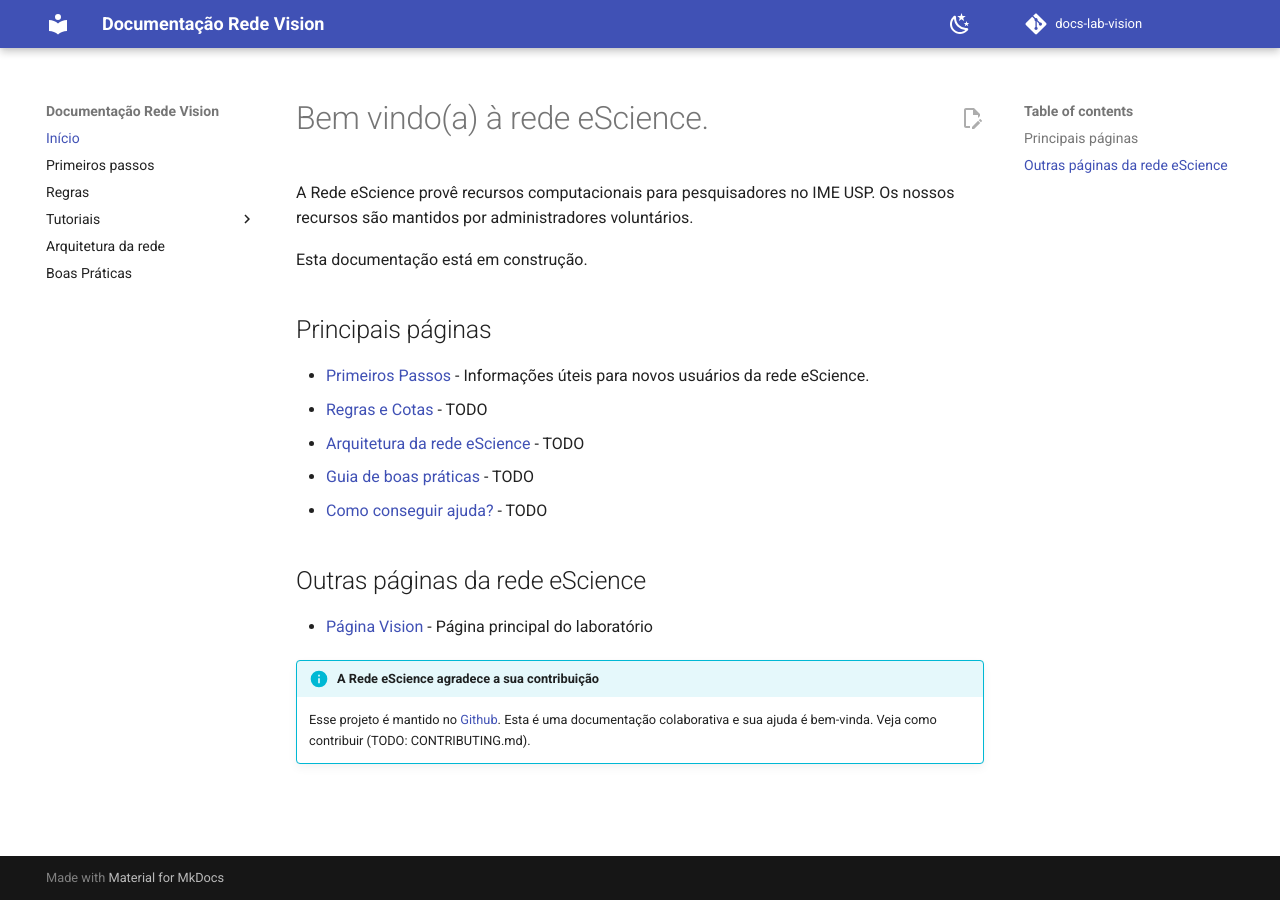
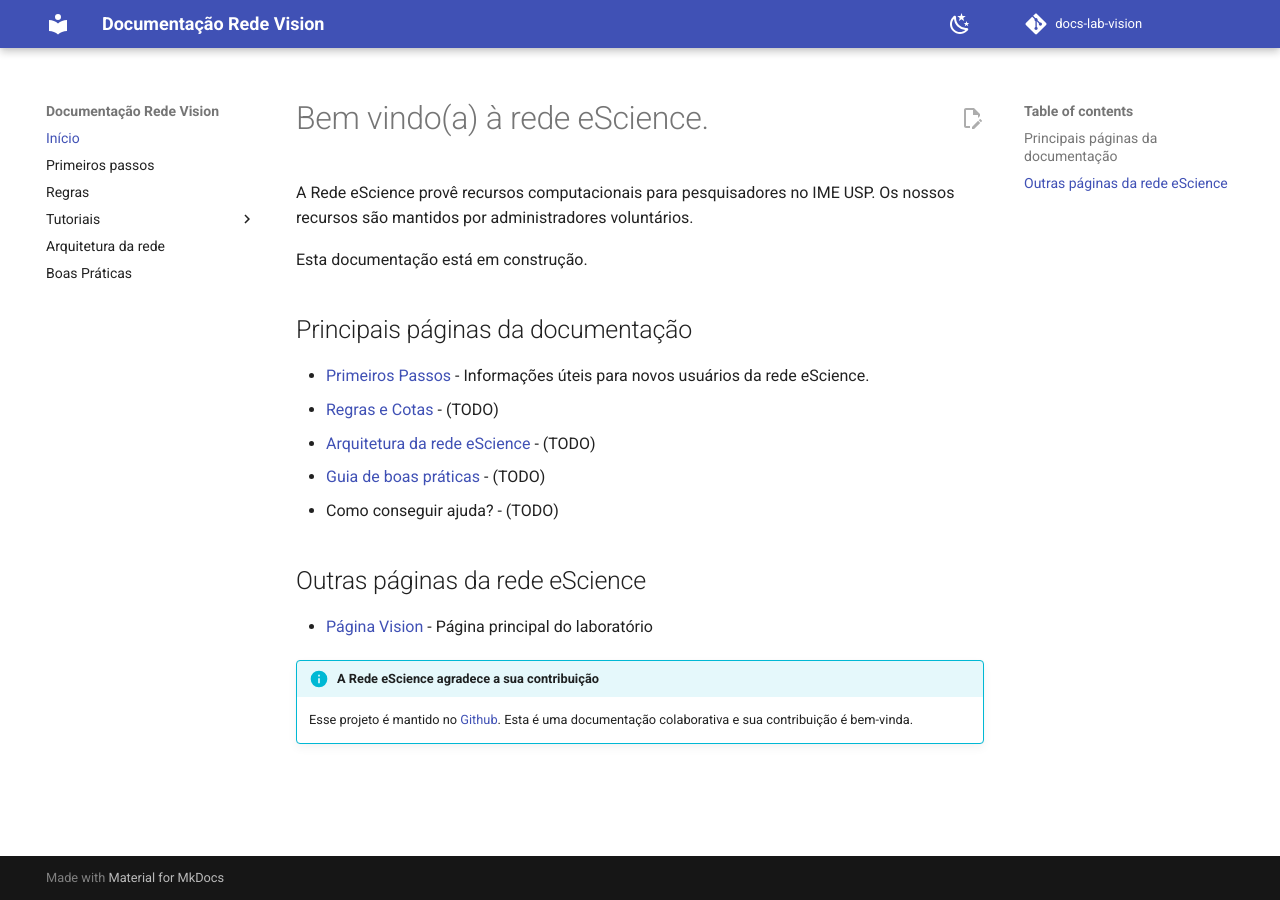
Before and after one commit to arturandre/docs-lab-vision, an MkDocs documentation site: the page built from docs/index.md, in a window 1280 px wide. Built offline with MkDocs 1.6.1 and Material for MkDocs 9.7.7, drawn with Linux system fonts in a browser that asks for light colours; comment, search, counter and statistics services are not loaded.

```diff
--- a/docs/index.md
+++ b/docs/index.md
@@ -4,16 +4,16 @@ A Rede eScience provê recursos computacionais para pesquisadores no IME USP. Os
 
 Esta documentação está em construção.
 
-## Principais páginas
+## Principais páginas da documentação
 * [Primeiros Passos](getting-started.md) - Informações úteis para novos usuários da rede eScience.
-* [Regras e Cotas](rules.md) - TODO
-* [Arquitetura da rede eScience](architecture.md) - TODO
-* [Guia de boas práticas](best-practices.md) - TODO
-* [Como conseguir ajuda?]() - TODO
+* [Regras e Cotas](rules.md) - (TODO)
+* [Arquitetura da rede eScience](architecture.md) - (TODO)
+* [Guia de boas práticas](best-practices.md) - (TODO)
+* Como conseguir ajuda? - (TODO)
 
 ## Outras páginas da rede eScience
 * [Página Vision](http://vision.ime.usp.br/) - Página principal do laboratório
 
 
 !!! info "A Rede eScience agradece a sua contribuição"
-    Esse projeto é mantido no [Github](https://github.com/lucasmsobrinho/docs-lab-vision). Esta é uma documentação colaborativa e sua ajuda é bem-vinda. Veja como contribuir (TODO: CONTRIBUTING.md).
+    Esse projeto é mantido no [Github](https://github.com/lucasmsobrinho/docs-lab-vision). Esta é uma documentação colaborativa e sua contribuição é bem-vinda.
--- a/mkdocs.yml
+++ b/mkdocs.yml
@@ -37,7 +37,8 @@ nav:
   - Primeiros passos: getting-started.md
   - Regras: rules.md
   - Tutoriais:
-    - Instalando e configurando o ambiente de trabalho: tutorials/configuring-workplace.md
+    - Acessando a rede eScience: tutorials/access.md
+    - Instalando o Python: tutorials/installing-python.md
     - Acessando e editando código remotamente: tutorials/editing-code.md
     - Executando tarefas em segundo plano: tutorials/running-jobs.md
     - Quais recursos estão disponíveis e quanto estou usando?: tutorials/resources.md
```
Also changed, not shown: docs/getting-started.md (+2 -2 lines).
